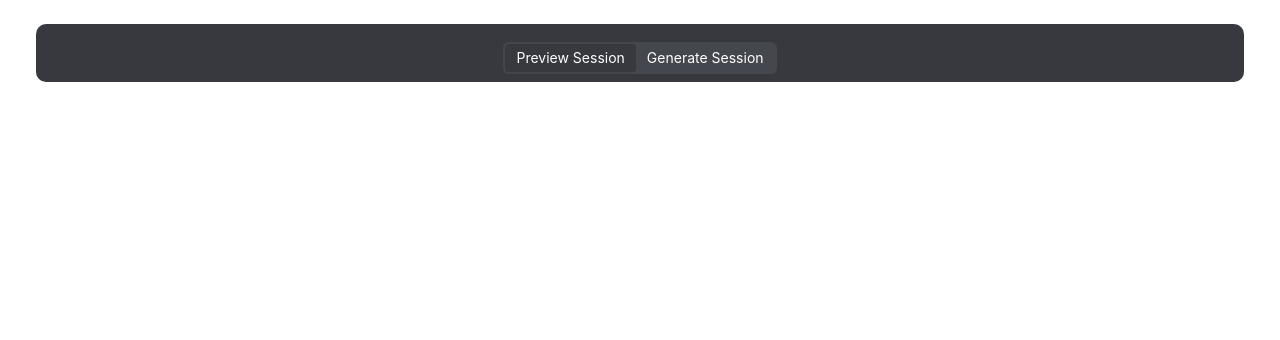
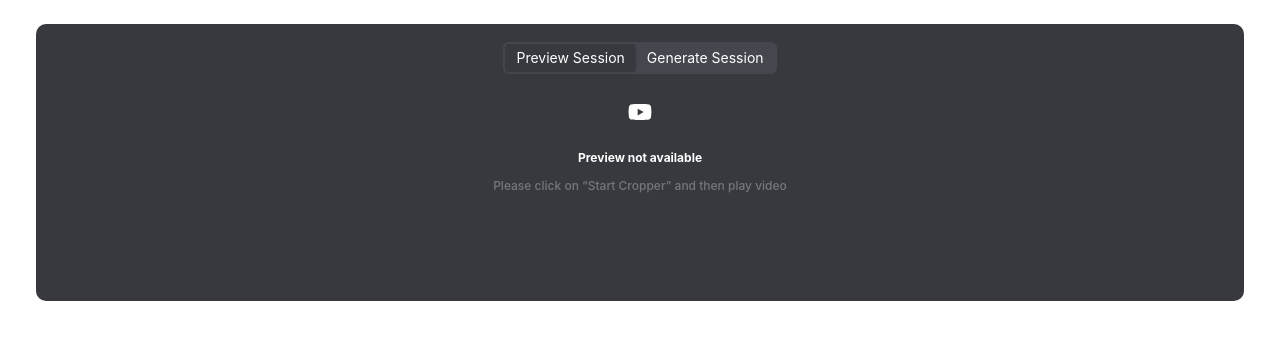
Before and after one commit to anand-yadav55/crop-video-editor, a React (Create React App) app: page / in a window 1280 px wide. Both pictures are taken after a click on the label "Preview Session". Shown: the top 340 px of the page. Built offline with nearby package versions, Linux system fonts and the light colour scheme.

Commit message:
add preview container

```diff
--- a/src/App.js
+++ b/src/App.js
@@ -4,6 +4,7 @@ import { aspectRatioOptions, defaultCropArea, previewTabs } from "./constants";
 import Editor from "./components/Editor";
 import PreviewCanvas from "./components/Preview/PreviewCanvas";
 import GeneratePreviewController from "./components/Editor/GeneratePreviewController";
+import ResultVideo from "./components/ResultVideo";
 
 const App = () => {
   const [cropArea, setCropArea] = useState(defaultCropArea);
@@ -58,7 +59,9 @@ const App = () => {
           options={previewTabs}
         />
       </div>
-      {activeTab === previewTabs[0] && <></>}
+      {activeTab === previewTabs[0] && (
+        <ResultVideo videoSettings={videoSettings} />
+      )}
 
       {activeTab === previewTabs[1] && (
         <div>
--- a/src/components/Editor/VideoEditor/VideoEditor.style.js
+++ b/src/components/Editor/VideoEditor/VideoEditor.style.js
@@ -19,6 +19,7 @@ export const VideoEditorContainer = styled.div`
     cursor: move;
     max-width: 100%;
     border-style: dashed;
+    background: rgba(255, 255, 255, 0.5);
     max-height: 100%;
     ${({ $cropArea }) => `
         top: calc(${$cropArea.y}px - 1px);
--- a/src/components/Editor/VideoEditor/index.js
+++ b/src/components/Editor/VideoEditor/index.js
@@ -1,5 +1,6 @@
 import React, { useRef } from "react";
 import { VideoEditorContainer } from "./VideoEditor.style";
+import { videoUrl } from "../../../constants";
 
 export default function VideoEditor(props) {
   const {
@@ -66,10 +67,7 @@ export default function VideoEditor(props) {
       onMouseUp={handleMouseUp}
       $cropArea={cropArea}
     >
-      <video
-        ref={videoRef}
-        src="https://www.w3schools.com/html/mov_bbb.mp4"
-      ></video>
+      <video ref={videoRef} src={videoUrl}></video>
       {isCropOverlayPresent && (
         <div
           className="crop-overlay"
--- /dev/null
+++ b/src/components/ResultVideo/index.js
@@ -0,0 +1,27 @@
+import React, { useEffect, useState } from "react";
+import { videoUrl } from "../../constants";
+import ZeroState from "../ZeroState";
+
+export default function ResultVideo(props) {
+  const { videoSettings } = props;
+  const [isResultAvailable, setIsResultAvailable] = useState(false);
+  useEffect(() => {
+    setIsResultAvailable(
+      videoSettings && !!videoSettings[0] && !!videoSettings[1]
+    );
+  }, [videoSettings]);
+  console.log(videoSettings);
+  if (!isResultAvailable) {
+    return (
+      <div className="app-container pb-100">
+        <ZeroState />
+      </div>
+    );
+  }
+
+  return (
+    <div className="app-container pb-100">
+      <video src={videoUrl} controls></video>
+    </div>
+  );
+}
--- a/src/constants.js
+++ b/src/constants.js
@@ -1,3 +1,4 @@
+export const videoUrl = "https://www.w3schools.com/html/mov_bbb.mp4";
 export const defaultAspectRatio = 16 / 9;
 export const defaultCropArea = {
   x: 0,
```
